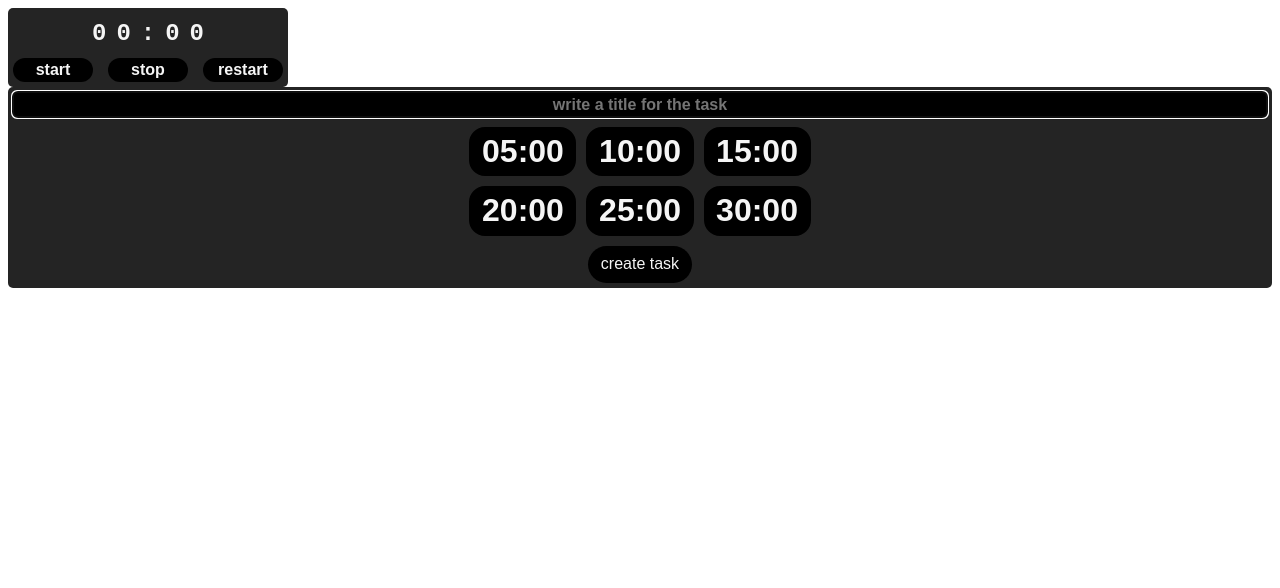
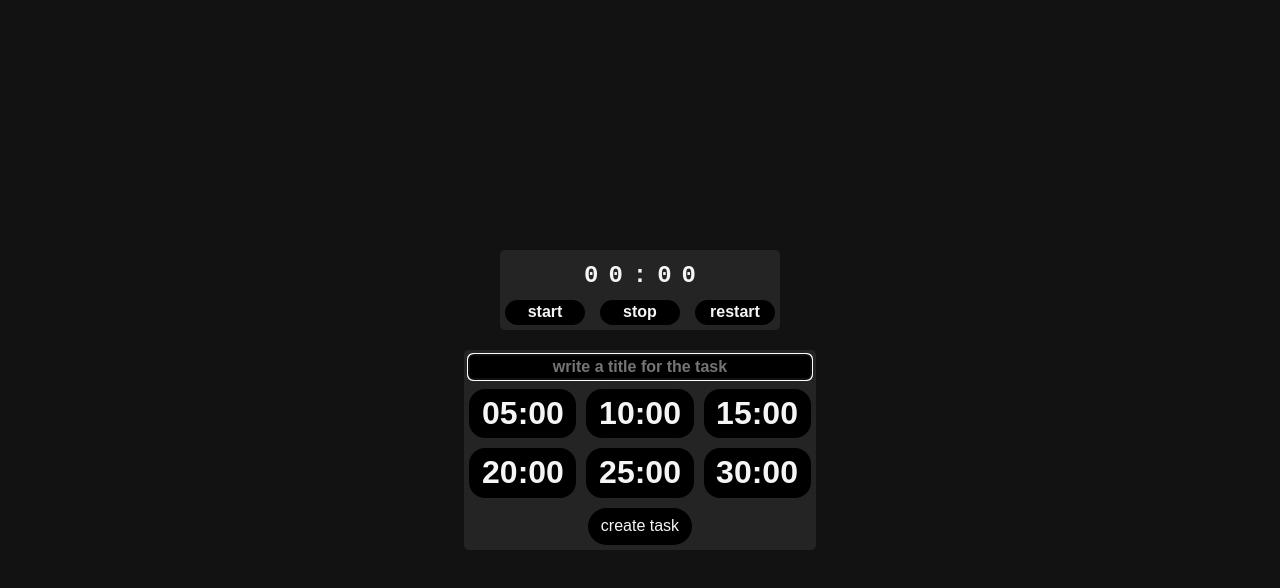
Before and after one commit to CrgioYalux/study.pomodoro, a React (Create React App) app: page / in a window 1280 px wide. Shown: the top 588 px of the page. Built offline with nearby package versions, Linux system fonts and the light colour scheme.

Commit message:
feat: change in App component styles

```diff
--- a/src/components/App/App.scss
+++ b/src/components/App/App.scss
@@ -1,5 +1,19 @@
 @use '../../sass/base';
 
+*,
+*::before,
+*::after {
+	margin: 0;
+	padding: 0;
+	box-sizing: border-box;
+}
+
 .App-container {
-	font-size: 4rem;
+	min-height: 100vh;
+	background-color: rgba(18, 18, 18, 1);
+	display: flex;
+	flex-direction: column;
+	align-items: center;
+	justify-content: center;
+	gap: 20px;
 }
```
